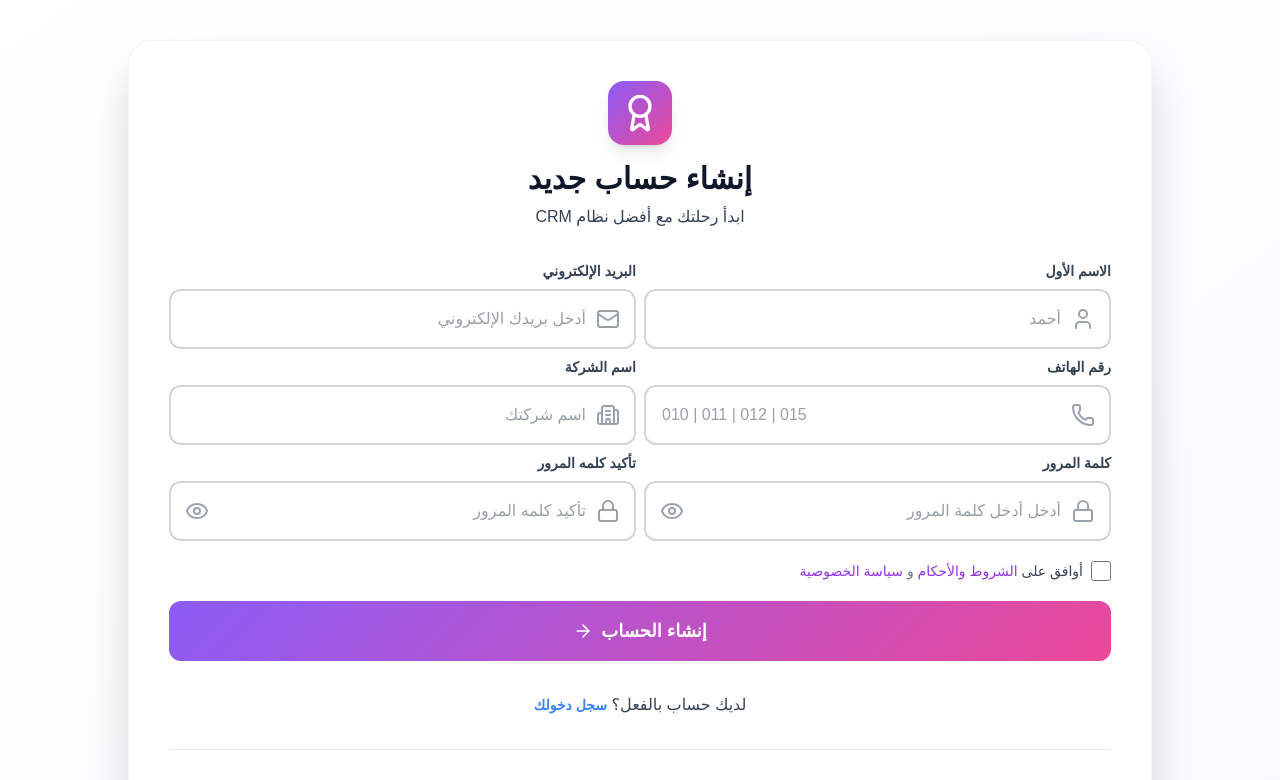
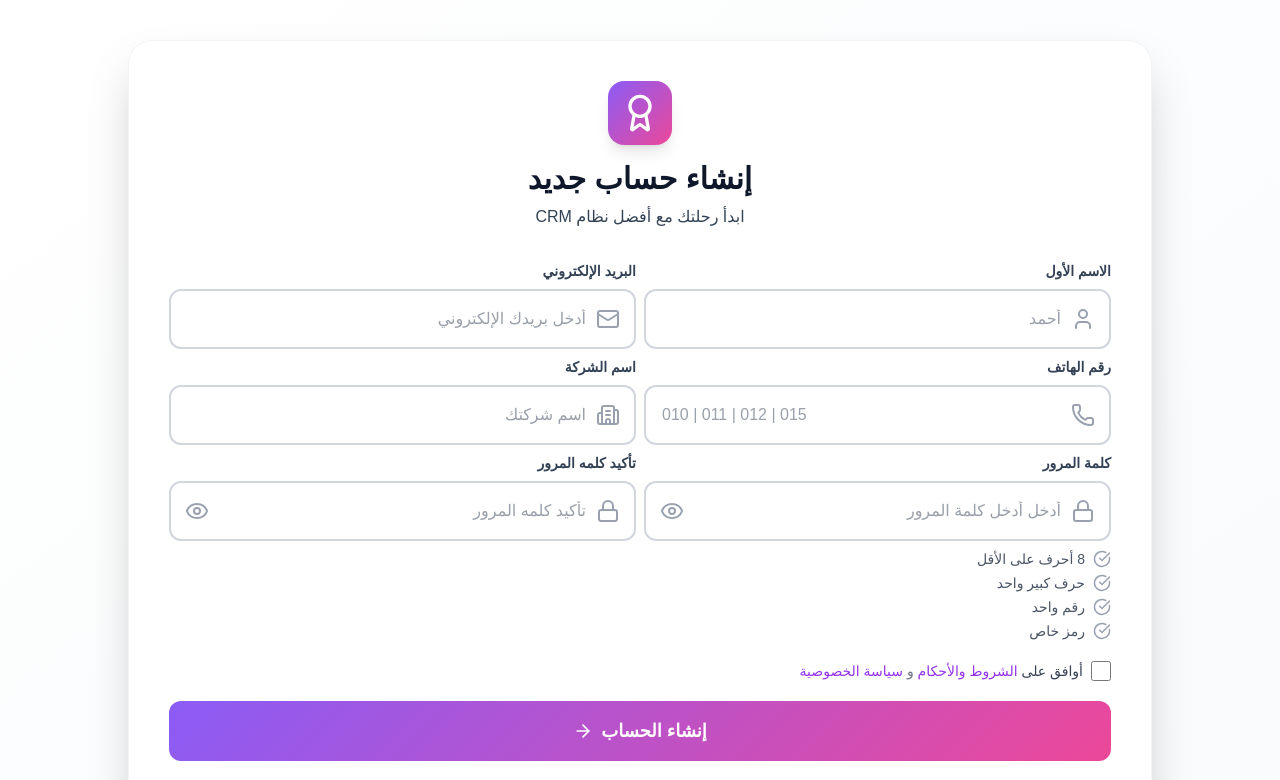
Before and after one commit to Mohammedelsisi21/mini-crm, a React (Vite) app: page /register in a window 1280 px wide. Shown: the top 780 px of the page. Built offline with nearby package versions, Linux system fonts and the light colour scheme.

Commit message:
added component PassRules && watch

```diff
--- a/src/components/common/AuthLink.tsx
+++ b/src/components/common/AuthLink.tsx
@@ -1,11 +1,12 @@
 
 interface IProps {
     text: string
-
+    color: string
+    hover: string
 }
-const AuthLink = ({text} : IProps) => {
+const AuthLink = ({text, color, hover} : IProps) => {
 return (<>
-    <button type="button" className="cursor-pointer text-sm font-semibold text-primary-500 hover:text-primary-700 transition-all" >
+    <button type="button" className={`cursor-pointer text-sm font-semibold ${color} ${hover} transition-all`} >
         {text}
     </button>
 </>)
--- a/src/components/common/Input.tsx
+++ b/src/components/common/Input.tsx
@@ -16,7 +16,7 @@ const Input = ({icon, type, name, placeholder, pl, cheldreen, pass = false, erro
 return (<>
         <div className="relative">
             {icon && <span className="absolute right-4 top-1/2 -translate-y-1/2 text-gray-400">{icon}</span>}
-            <input type={pass ? showPassword ? "text" : "password" : type} name={name} placeholder={placeholder} {...rest} className={`w-full pr-12 ${pl} caret-primary-500 text-text-body py-4 border-2 ${error ? "border-error-600" : "border-gray-300"} rounded-xl outline-none focus:ring-2 ${error ? "focus:ring-error-600" : "focus:ring-primary-500"} focus:border-transparent transition-all`}/>
+            <input type={pass ? showPassword ? "text" : "password" : type} name={name} placeholder={placeholder}  {...rest} className={`w-full pr-12 ${pl} caret-primary-500 text-text-body py-4 border-2 ${error ? "border-error-600" : "border-gray-300"} rounded-xl outline-none focus:ring-2 ${error ? "focus:ring-error-600" : "focus:ring-primary-500"} focus:border-transparent transition-all`}/>
             {cheldreen}
             {pass ? <>
                 <button aria-label="Close Eye" type="button" onClick={() => setShowPassword(!showPassword)} className="absolute left-4 top-1/2 -translate-y-1/2 text-gray-400 hover:text-gray-600 transition-all">
--- /dev/null
+++ b/src/components/form/PasswordRules.tsx
@@ -0,0 +1,34 @@
+import { CheckCircle } from "lucide-react";
+
+type RulesProps = {
+    length: boolean;
+    upper: boolean;
+    number: boolean;
+    special: boolean;
+};
+
+const RuleItem = ({ label, valid }: { label: string; valid: boolean }) => {
+return (
+    <div className="flex items-center gap-2 text-sm">
+        {valid ? (
+            <CheckCircle className="text-success-500" size={18} />
+        ) : (
+            <CheckCircle className="text-gray-400" size={18} />
+        )}
+        <span className={valid ? "text-success-600" : "text-gray-600"}>{label}</span>
+    </div>
+    );
+};
+
+const PasswordRules = ({ length, upper, number, special }: RulesProps) => {
+return (
+    <div className="space-y-1 mt-2">
+        <RuleItem label="8 أحرف على الأقل" valid={length} />
+        <RuleItem label="حرف كبير واحد" valid={upper} />
+        <RuleItem label="رقم واحد" valid={number} />
+        <RuleItem label="رمز خاص" valid={special} />
+    </div>
+    );
+};
+
+export default PasswordRules;
--- a/src/pages/auth/Login.tsx
+++ b/src/pages/auth/Login.tsx
@@ -51,7 +51,7 @@ return (<>
             </div>
             <div className="flex items-center justify-between font-main">
                 <Checkbox text="تذكرني"/>
-                <AuthLink text="نسيت كلمة المرور؟"/>
+                <AuthLink text="نسيت كلمة المرور؟" color="text-primary-500" hover="hover:primary-700"/>
             </div>
             <Button ariaLabel="login-btn" type="submit">
                 <span>تسجيل الدخول</span>
@@ -60,7 +60,7 @@ return (<>
             <div className="mt-8 text-center">
                 <p className="text-text-body">
                     ليس لديك حساب؟{' '}
-                    <AuthLink text="سجل الآن"/>
+                    <AuthLink text="سجل الآن" color="text-primary-500" hover="hover:primary-700"/>
                 </p>
             </div>
         </form>
--- a/src/pages/auth/Register.tsx
+++ b/src/pages/auth/Register.tsx
@@ -13,6 +13,9 @@ import { useForm } from "react-hook-form";
 import { RegisterSchema } from "../../validation";
 import { yupResolver } from "@hookform/resolvers/yup"
 import MsgError from "../../components/common/MsgError";
+import { useEffect, useState } from "react";
+import PasswordRules from "../../components/form/PasswordRules";
+// import PasswordRules from "../../components/form/PasswordRules";
 
 
 type FormData = {
@@ -24,14 +27,23 @@ type FormData = {
     confirmPassword: string
 }
 const Register = () => {
-    const {
-        register,
-        handleSubmit,
-        formState: { errors },
-        } = useForm<FormData>({
+    const [password, setPassword] = useState("")
+    const { register, handleSubmit, watch, formState: { errors }} = useForm<FormData>({
             resolver: yupResolver(RegisterSchema),
         })
+    useEffect(() => {
+        const subscription = watch((value) => {
+            setPassword(value.password || "");
+        });
+        return () => subscription.unsubscribe();
+    }, [watch]);
 
+    const rules = {
+        length: password.length >= 8,
+        upper: /[A-Z]/.test(password),
+        number: /[0-9]/.test(password),
+        special: /[!@#$%^&*]/.test(password),
+    };
 
     const onSubmit = handleSubmit((data) => console.log(data))
 
@@ -45,7 +57,7 @@ return (<>
         <form className="space-y-5 font-main" onSubmit={onSubmit}>
             <div className="grid grid-cols-1 md:grid-cols-2 gap-2">
                 <div>
-                    <Label  text="الاسم الأول"/>
+                    <Label  text="الاسم الأول" />
                     <Input {...register("fristName")} type="text" name="fristName" pl="pl-4" error={!!errors.fristName} placeholder="أحمد" icon={<User size={24}/>}/>
                     <MsgError error={errors.fristName?.message}/>
                 </div>
@@ -68,6 +80,7 @@ return (<>
                     <Label  text="كلمة المرور"/>
                     <Input {...register("password")} type="password" name="password" error={!!errors.password} pl="pl-12" pass placeholder="أدخل أدخل كلمة المرور" icon={<Lock size={24}/>}/>
                     <MsgError error={errors.password?.message}/>
+                    <PasswordRules length={rules.length} upper={rules.upper} number={rules.number} special={rules.special}/>
                 </div>
                 <div>
                     <Label  text="تأكيد كلمه المرور"/>
@@ -90,7 +103,7 @@ return (<>
             <div className="mt-8 text-center">
                 <p className="text-text-body">
                     لديك حساب بالفعل؟ {' '}
-                    <AuthLink text="سجل دخولك"/>
+                    <AuthLink text="سجل دخولك" color="text-secondary-700" hover="hover:text-secondary-800"/>
                 </p>
             </div>
         </form>
```
